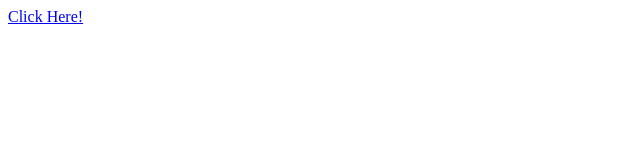
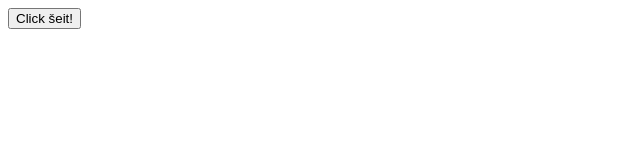
Before and after one commit to Rzija/my-first-web-page, a plain HTML site: page button.html in a window 1280 px wide. Shown: the whole page, without its empty margins (0-640 px from the left). Drawn offline with Linux system fonts and the light colour scheme.

Commit message:
Update button.html

```diff
--- a/button.html
+++ b/button.html
@@ -1 +1,8 @@
-<p><a href="button.html">Click Here!</a></p>
+<!DOCTYPE html>
+<html>
+<body>
+
+<button type="button" onclick="alert('Oh oooh! Tu uzspiedi uz pogas!')">Click šeit!</button>
+
+</body>
+</html>
```
